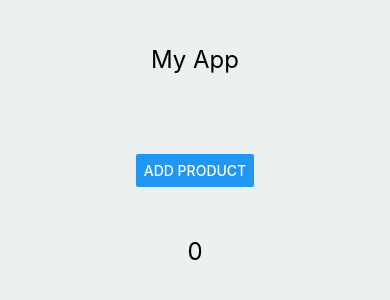
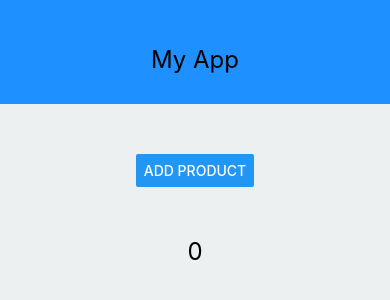
Before and after one commit to mattperkins/rn-ecommerce-app, a React Native app: screen / in a window 390 px wide. Shown: the top 300 px of the page. Built offline with nearby package versions, Linux system fonts and the light colour scheme.

Commit message:
fix animation position

```diff
--- a/AnimatedToggleButton.js
+++ b/AnimatedToggleButton.js
@@ -27,17 +27,24 @@ animatedButton(newState){
   render() {
     const {toggle, animated} = this.state
     const appTitle = toggle?"My App":"ppA yM"
-    const buttonBg = toggle?"dodgerblue":"#eaeaea"
+    const buttonBg = toggle?"dodgerblue":"dodgerblue"
 
-    const { header, txt } = styl
+    const { txt } = styles
     return (
       <View>
 
-       <View style={[ header ]}>
-          <TouchableOpacity onPress={this._onPress}>
+       <View style={[ {backgroundColor: buttonBg} ]}>
+          <TouchableOpacity
+          style={{
+                alignItems: 'center',
+                padding: 30,
+                paddingTop: 45,
+                width: '100%'
+          }}
+          onPress={this._onPress}>
 
           <Animated.View style={{
-                    backgroundColor: buttonBg,
+                    backgroundColor: '#eaeaea',
                     position: 'absolute',
                     left:0,top:0,right:0,bottom:0,
                     transform: [
@@ -62,14 +69,8 @@ animatedButton(newState){
 }
 
 
-const styl = {
-  header:{
-    alignItems: 'center',
-    padding: 30,
-    paddingTop: 45,
-    width: '100%'
-  },
+const styles = StyleSheet.create({
   txt:{
     fontSize: 24
   }
-}
+})
```
